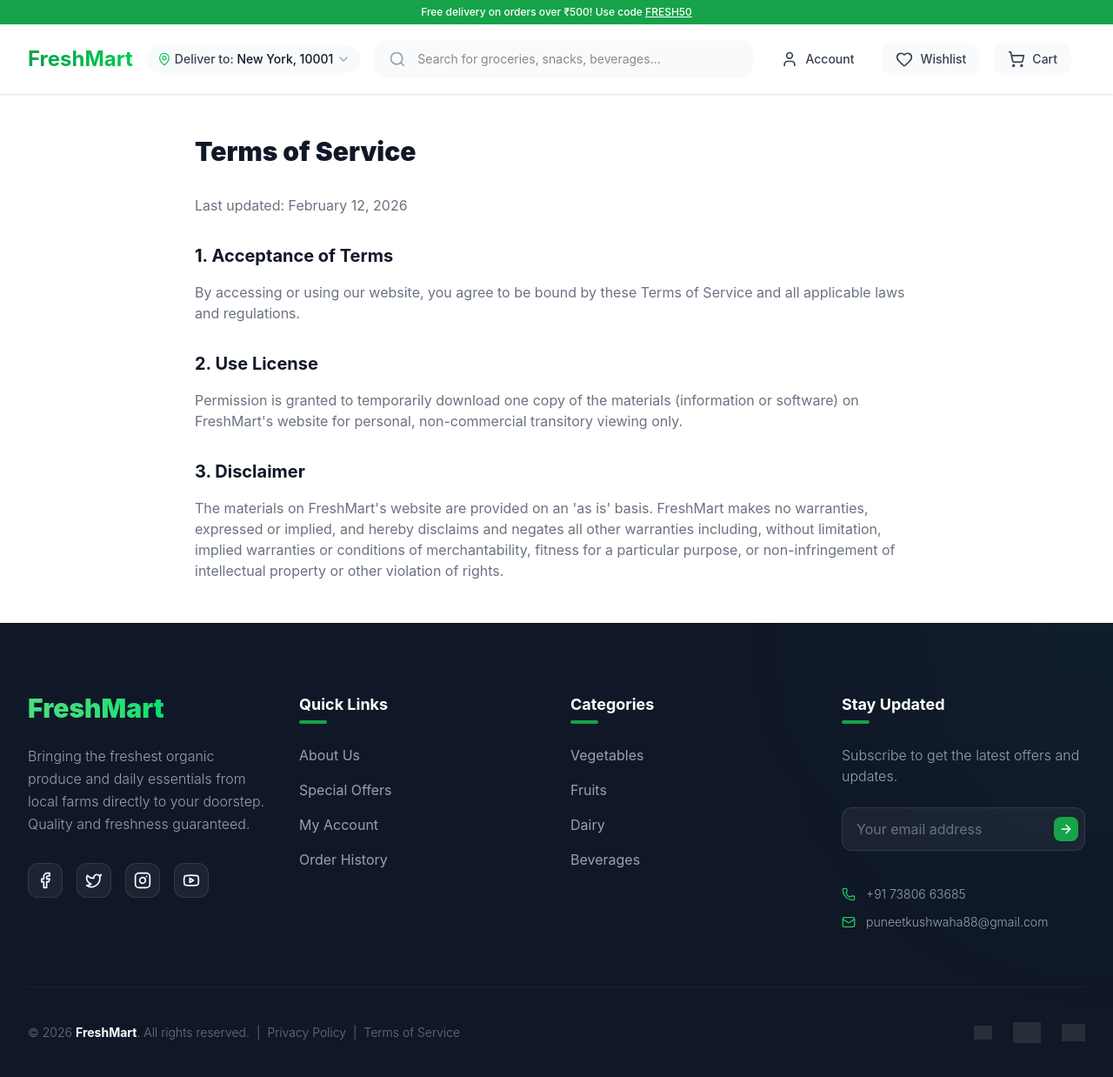
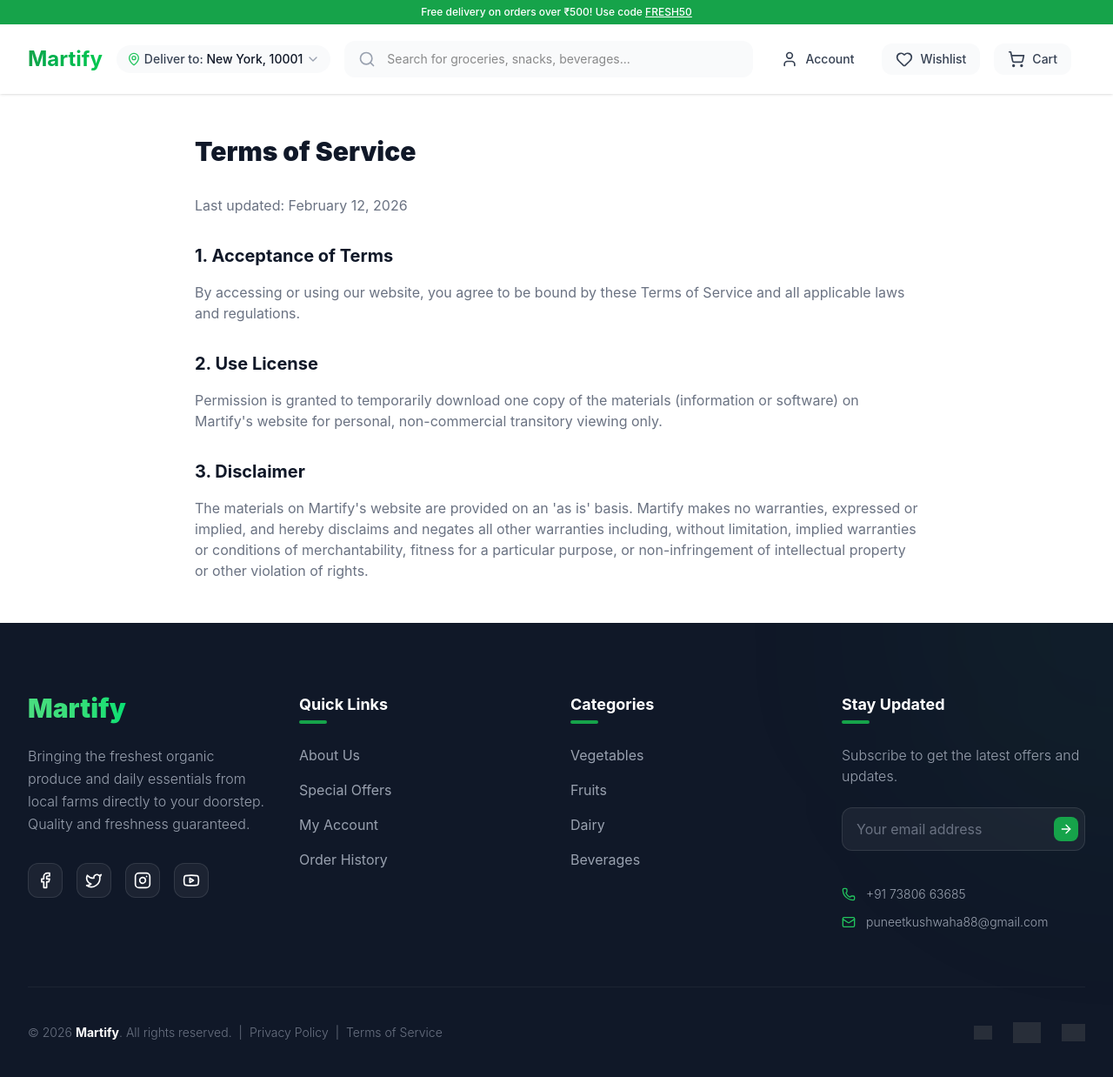
Before and after one commit to puneetkushwaha/Fresh-Mart, a React (Vite) app: page /terms in a window 1280 px wide. Shown: the whole page at 87% size. Built offline with nearby package versions, Linux system fonts and the light colour scheme; no server answers; grey boxes are pictures that could not be loaded.

Commit message:
docs: rebrand to Martify for anti-phishing

```diff
--- a/index.html
+++ b/index.html
@@ -6,13 +6,13 @@
   <link rel="icon" type="image/svg+xml" href="/vite.svg" />
   <meta name="viewport" content="width=device-width, initial-scale=1.0" />
   <meta name="description"
-    content="Fresh Mart - Your one-stop shop for fresh groceries delivered to your doorstep. Educational project for learning full-stack development." />
+    content="Martify - Your one-stop shop for fresh groceries delivered to your doorstep. Educational project for learning full-stack development." />
   <meta name="author" content="Puneet Kushwaha" />
-  <meta property="og:title" content="Fresh Mart - Fresh Groceries Online" />
+  <meta property="og:title" content="Martify - Fresh Groceries Online" />
   <meta property="og:description"
     content="Quality groceries, fast delivery. Explore our wide range of fresh produce and daily essentials." />
   <meta property="og:type" content="website" />
-  <title>Fresh Mart | Quality Groceries Delivered</title>
+  <title>Martify | Quality Groceries Delivered</title>
 </head>
 
 <body>
--- a/package.json
+++ b/package.json
@@ -1,5 +1,5 @@
 {
-  "name": "Fresh Mart",
+  "name": "Martify",
   "private": true,
   "version": "0.0.0",
   "type": "module",
--- a/src/components/customer/Footer.jsx
+++ b/src/components/customer/Footer.jsx
@@ -28,7 +28,7 @@ const Footer = () => {
                     <div className="space-y-6">
                         <Link to="/" className="flex items-center space-x-2">
                             <span className="text-3xl font-black bg-gradient-to-r from-primary-400 to-green-400 bg-clip-text text-transparent">
-                                FreshMart
+                                Martify
                             </span>
                         </Link>
                         <p className="text-gray-400 leading-relaxed font-light mt-4">
@@ -125,7 +125,7 @@ const Footer = () => {
                 <div className="border-t border-white/5 pt-10 mt-10">
                     <div className="flex flex-col lg:flex-row items-center justify-between gap-8">
                         <p className="text-gray-500 text-sm font-light">
-                            © 2026 <span className="text-white font-bold">FreshMart</span>. All rights reserved.
+                            © 2026 <span className="text-white font-bold">Martify</span>. All rights reserved.
                             <span className="mx-2">|</span>
                             <Link to="/privacy" className="hover:text-white transition-colors">Privacy Policy</Link>
                             <span className="mx-2">|</span>
--- a/src/components/customer/Navbar.jsx
+++ b/src/components/customer/Navbar.jsx
@@ -21,7 +21,7 @@ const Navbar = () => {
                     {/* Logo */}
                     <Link to="/" className="flex-shrink-0 flex items-center">
                         <span className="text-2xl font-bold bg-gradient-to-r from-primary-600 to-green-500 bg-clip-text text-transparent">
-                            FreshMart
+                            Martify
                         </span>
                     </Link>
 
--- a/src/layouts/AdminLayout.jsx
+++ b/src/layouts/AdminLayout.jsx
@@ -35,7 +35,7 @@ const AdminLayout = () => {
             <aside className={`bg-white border-r border-gray-100 transition-all duration-300 z-50 fixed lg:relative flex flex-col h-screen ${isSidebarOpen ? 'w-72' : 'w-20'}`}>
                 <div className="h-20 flex items-center justify-between px-6 border-b border-gray-50">
                     <div className={`font-black text-2xl bg-gradient-to-r from-primary-600 to-green-500 bg-clip-text text-transparent truncate transition-opacity duration-300 ${isSidebarOpen ? 'opacity-100' : 'opacity-0'}`}>
-                        FreshMart Admin
+                        Martify Admin
                     </div>
                     <button onClick={() => setSidebarOpen(!isSidebarOpen)} className="p-2 text-gray-400 hover:text-primary-600 transition-colors">
                         {isSidebarOpen ? <X className="lg:hidden w-6 h-6" /> : <Menu className="w-6 h-6" />}
--- a/src/pages/customer/About.jsx
+++ b/src/pages/customer/About.jsx
@@ -5,7 +5,7 @@ const About = () => {
     return (
         <div className="max-w-7xl mx-auto px-4 sm:px-6 lg:px-8 py-12">
             <div className="text-center mb-16">
-                <h1 className="text-4xl font-black text-gray-900 mb-4">About FreshMart</h1>
+                <h1 className="text-4xl font-black text-gray-900 mb-4">About Martify</h1>
                 <p className="text-gray-500 max-w-2xl mx-auto text-lg">
                     We're on a mission to deliver the freshest, highest quality groceries directly from local farms where possible, right to your doorstep.
                 </p>
@@ -22,7 +22,7 @@ const About = () => {
                 <div className="space-y-6">
                     <h2 className="text-3xl font-bold text-gray-900">Our Story</h2>
                     <p className="text-gray-600 leading-relaxed">
-                        Founded in 2024, FreshMart started with a simple idea: grocery shopping should be easy, transparent, and fresh. We noticed that meaningful connection between farmers and consumers was missing in the modern retail landscape.
+                        Founded in 2024, Martify started with a simple idea: grocery shopping should be easy, transparent, and fresh. We noticed that meaningful connection between farmers and consumers was missing in the modern retail landscape.
                     </p>
                     <p className="text-gray-600 leading-relaxed">
                         Today, we serve thousands of families, ensuring that they have access to nutritious food without the hassle of crowded supermarkets.
--- a/src/pages/customer/Checkout.jsx
+++ b/src/pages/customer/Checkout.jsx
@@ -391,7 +391,7 @@ const Checkout = () => {
                                             <motion.div initial={{ opacity: 0, height: 0 }} animate={{ opacity: 1, height: 'auto' }} className="mt-6 ml-12 space-y-6">
                                                 <div className="bg-white p-4 rounded-2xl border border-gray-100 flex flex-col md:flex-row items-center gap-6">
                                                     <div className="bg-white p-2 rounded-xl border border-dashed border-gray-300">
-                                                        <img src={`https://api.qrserver.com/v1/create-qr-code/?size=150x150&data=upi://pay?pa=7380663685@airtel&pn=FreshMart&am=${finalTotal}&cu=INR`} alt="Payment QR Code" className="w-32 h-32" />
+                                                        <img src={`https://api.qrserver.com/v1/create-qr-code/?size=150x150&data=upi://pay?pa=7380663685@airtel&pn=Martify&am=${finalTotal}&cu=INR`} alt="Payment QR Code" className="w-32 h-32" />
                                                     </div>
                                                     <div className="flex-1 space-y-2 text-center md:text-left">
                                                         <p className="font-bold text-gray-900">Scan to Pay</p>
--- a/src/pages/customer/Home.jsx
+++ b/src/pages/customer/Home.jsx
@@ -411,7 +411,7 @@ const Home = () => {
                     <div className="text-center mb-24 max-w-2xl mx-auto">
                         <span className="text-primary-600 font-black text-xs uppercase tracking-[0.3em] mb-4 block underline decoration-4 underline-offset-8">Community Voice</span>
                         <h2 className="text-5xl font-black text-gray-900 mb-6 tracking-tight">What Our Customers Say</h2>
-                        <p className="text-gray-500 text-xl font-medium">Join thousands of happy families who trust FreshMart for their daily meals.</p>
+                        <p className="text-gray-500 text-xl font-medium">Join thousands of happy families who trust Martify for their daily meals.</p>
                     </div>
 
                     <div className="grid md:grid-cols-3 gap-12 relative z-10">
--- a/src/pages/customer/ProductDetails.jsx
+++ b/src/pages/customer/ProductDetails.jsx
@@ -64,7 +64,7 @@ const ProductDetails = () => {
             if (navigator.share) {
                 await navigator.share({
                     title: product.name,
-                    text: `Check out this ${product.name} on FreshMart!`,
+                    text: `Check out this ${product.name} on Martify!`,
                     url: window.location.href,
                 });
             } else {
--- a/src/pages/customer/Terms.jsx
+++ b/src/pages/customer/Terms.jsx
@@ -11,10 +11,10 @@ const Terms = () => {
                 <p>By accessing or using our website, you agree to be bound by these Terms of Service and all applicable laws and regulations.</p>
 
                 <h3 className="text-gray-900 font-bold text-xl mt-8 mb-4">2. Use License</h3>
-                <p>Permission is granted to temporarily download one copy of the materials (information or software) on FreshMart's website for personal, non-commercial transitory viewing only.</p>
+                <p>Permission is granted to temporarily download one copy of the materials (information or software) on Martify's website for personal, non-commercial transitory viewing only.</p>
 
                 <h3 className="text-gray-900 font-bold text-xl mt-8 mb-4">3. Disclaimer</h3>
-                <p>The materials on FreshMart's website are provided on an 'as is' basis. FreshMart makes no warranties, expressed or implied, and hereby disclaims and negates all other warranties including, without limitation, implied warranties or conditions of merchantability, fitness for a particular purpose, or non-infringement of intellectual property or other violation of rights.</p>
+                <p>The materials on Martify's website are provided on an 'as is' basis. Martify makes no warranties, expressed or implied, and hereby disclaims and negates all other warranties including, without limitation, implied warranties or conditions of merchantability, fitness for a particular purpose, or non-infringement of intellectual property or other violation of rights.</p>
             </div>
         </div>
     );
```
